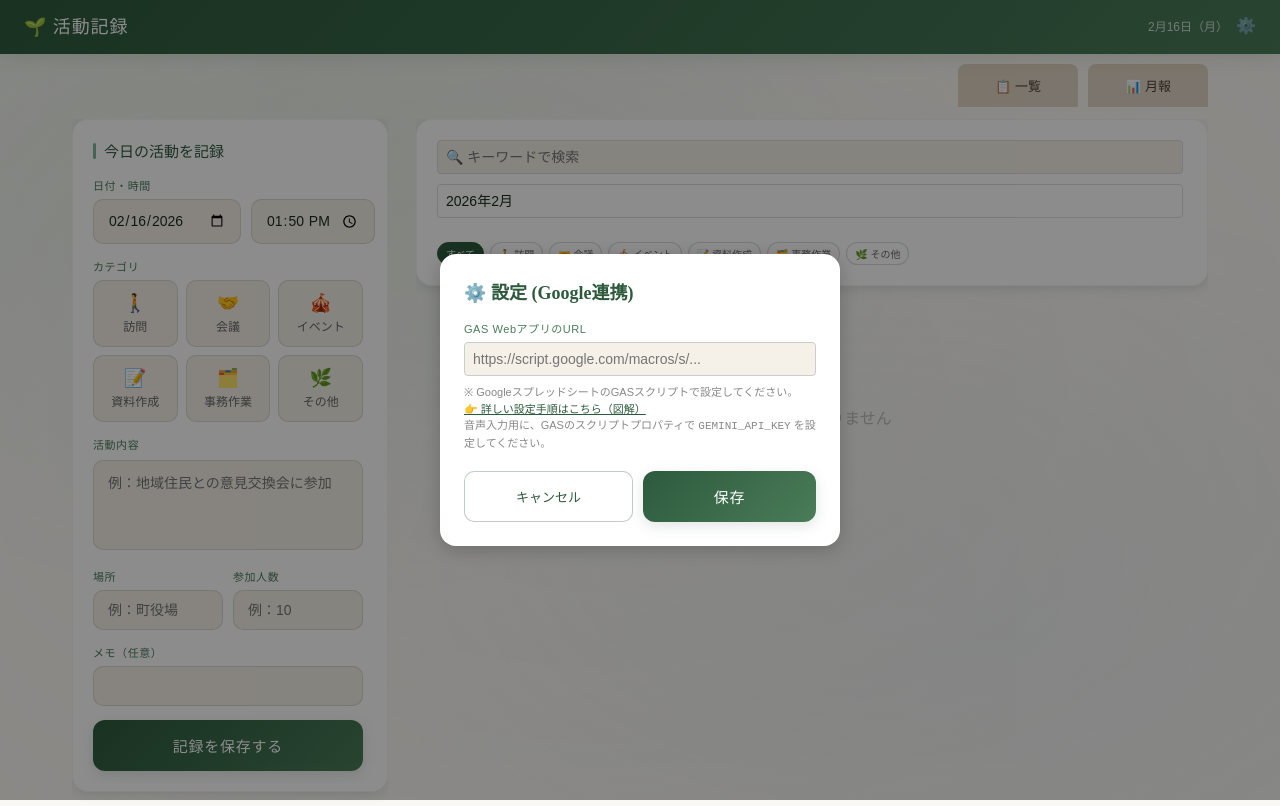
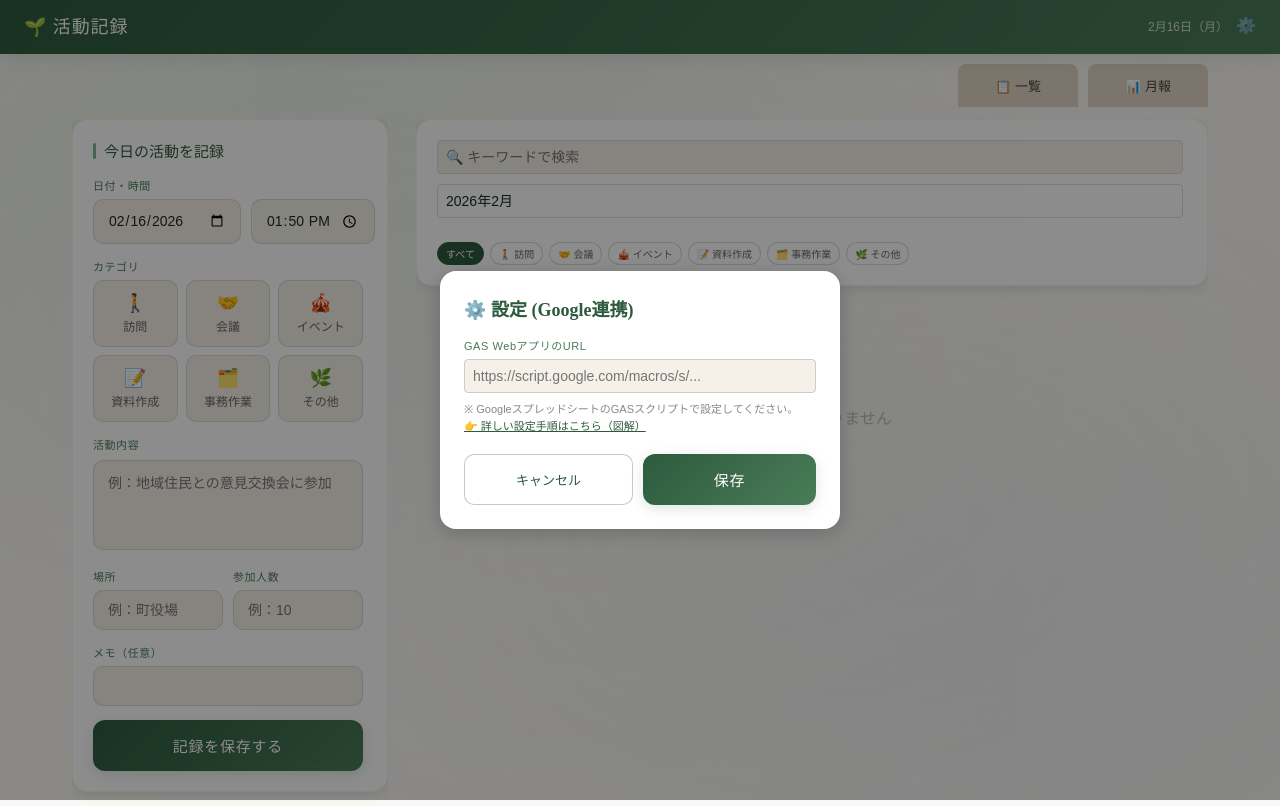
Before and after one commit to haru5512/schedule_manager, a React (Vite) app: page / in a window 1280 px wide. Both pictures are taken after a click on the button "⚙️". Built offline with nearby package versions, Linux system fonts and the light colour scheme.

Commit message:
Update: 設定画面からGEMINI_API_KEYの説明文を削除

```diff
--- a/src/components/SettingsModal.jsx
+++ b/src/components/SettingsModal.jsx
@@ -52,8 +52,7 @@ function SettingsModal({ isOpen, onClose, onSaveUrl, onImportCompleted, gasUrl:
                     <a href="./help.html" target="_blank" rel="noopener noreferrer" style={{ color: 'var(--forest)', textDecoration: 'underline' }}>
                         👉 詳しい設定手順はこちら（図解）
                     </a>
-                    <br />
-                    音声入力用に、GASのスクリプトプロパティで <code>GEMINI_API_KEY</code> を設定してください。
+
                 </div>
 
                 {url && (
```
